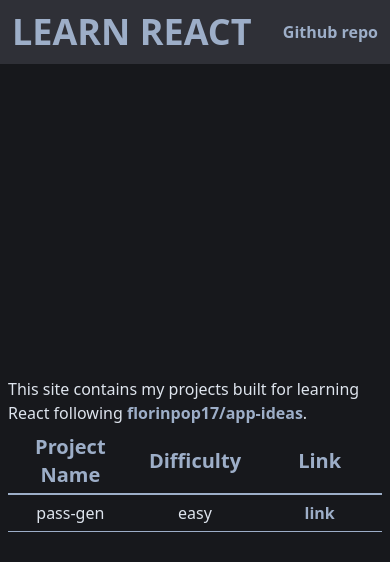
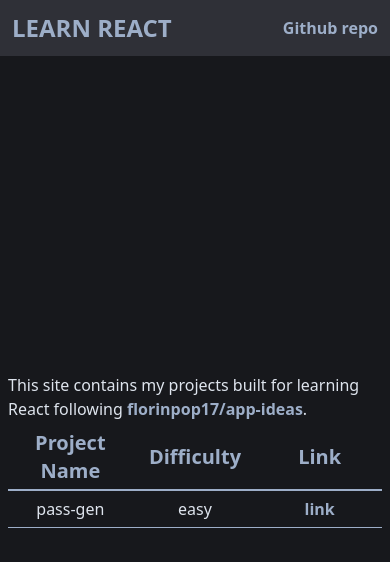
Before and after one commit to Sckab/learn-react, a Next.js app: page / in a window 390 px wide. Shown: the top 562 px of the page. Built offline with nearby package versions, Linux system fonts and the light colour scheme.

Commit message:
reduced the header title size

```diff
--- a/src/components/Header.tsx
+++ b/src/components/Header.tsx
@@ -8,7 +8,7 @@
   return (
     <header className='flex justify-center bg-shadow-grey-800 py-3'>
       <div className='mx-3 flex w-full items-center justify-between md:mx-0 md:w-2/3 '>
-        <h1 className='text-4xl font-bold text-powder-blue-300 uppercase'>
+        <h1 className='text-2xl font-bold text-powder-blue-300 uppercase sm:text-4xl'>
           {title}
         </h1>
         <Link link='https://github.com/Sckab/learn-react'>Github repo</Link>
```
